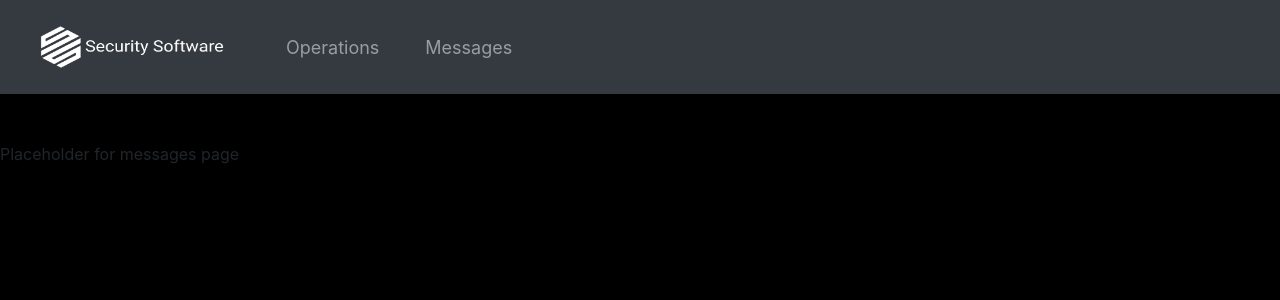
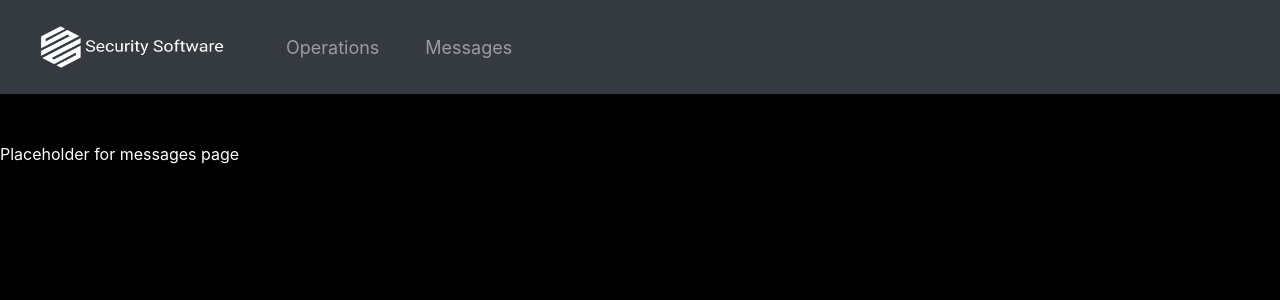
Before and after one commit to AndreMoutas/SSIN, a React (Create React App) app in the folder client_interface/: page /messages in a window 1280 px wide. Shown: the top 300 px of the page. Built offline with nearby package versions, Linux system fonts and the light colour scheme.

Commit message:
Refactor: removed unused imports

```diff
--- a/client_interface/src/components/Login.js
+++ b/client_interface/src/components/Login.js
@@ -1,5 +1,5 @@
 import React, { useState } from "react";
-import { Button, Form, Row } from 'react-bootstrap';
+import { Button, Form } from 'react-bootstrap';
 
 function Login() {
 
--- a/client_interface/src/components/Messages.js
+++ b/client_interface/src/components/Messages.js
@@ -2,7 +2,9 @@ import React from "react";
 
 function Messages() {
     return (
-        "Placeholder for messages page"
+        <div style={{color:'white'}}>
+            Placeholder for messages page
+        </div>
     );
 }
 
--- a/client_interface/src/components/Operations.js
+++ b/client_interface/src/components/Operations.js
@@ -109,7 +109,7 @@ class Operations extends Component {
 
                         <Form.Group controlId="root">
                             <Form.Control type="number" placeholder="Enter root" onChange={e => this.setState({ nrtRoot: e.target.value })} />
-                            <Form.Text className="text-muted">
+                            <Form.Text className="text-dark">
                                 Root of the n root operation
                             </Form.Text>
                         </Form.Group>
--- a/client_interface/src/components/TopBar.js
+++ b/client_interface/src/components/TopBar.js
@@ -1,8 +1,6 @@
 import React from "react";
-import { ProSidebar, Menu, MenuItem, SubMenu } from 'react-pro-sidebar';
-import { Link } from 'react-router-dom'
 import 'react-pro-sidebar/dist/css/styles.css';
-import { Button, Form, Navbar, Nav, FormControl } from 'react-bootstrap';
+import { Navbar, Nav } from 'react-bootstrap';
 import logo from '../images/logo.png';
 
 
@@ -22,7 +20,6 @@ const styles = {
     navOption: {
         marginLeft: '30px',
         fontSize: '18px',
-
     }
 }
 
```
